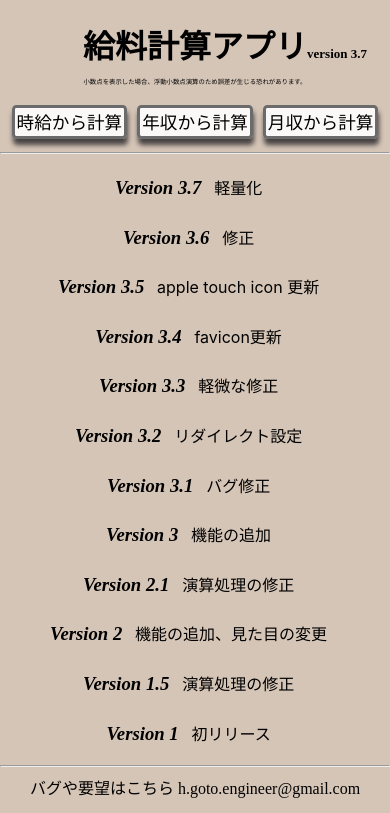
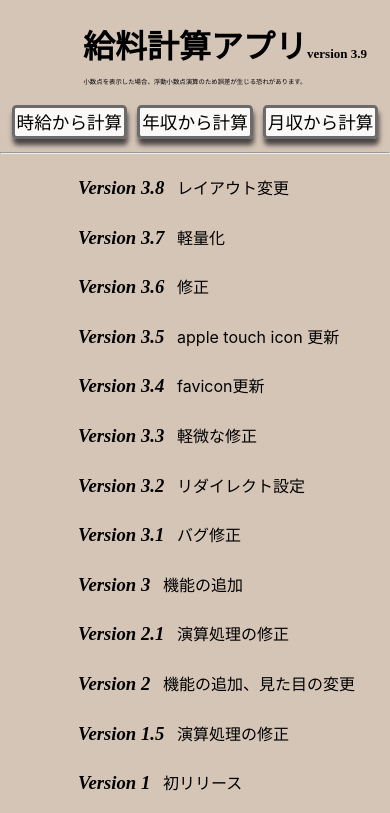
Before and after one commit to H-goto16/CalculateSalary, a React (Create React App) app: page /version in a window 390 px wide. Shown: the top 813 px of the page. Built offline with nearby package versions, Linux system fonts and the light colour scheme.

Commit message:
fix: responsive

```diff
--- a/src/pages/App.tsx
+++ b/src/pages/App.tsx
@@ -10,7 +10,7 @@ function App() {
     <BrowserRouter>
       <div className='container'>
         <h1 className='title'>給料計算アプリ</h1>
-        <h3 className='version'>version 3.7</h3>
+        <h3 className='version'>version 3.9</h3>
         <h4 className='warn'>小数点を表示した場合、浮動小数点演算のため誤差が生じる恐れがあります。</h4>
         <Link className='link' to="/">時給から計算</Link>
         <Link className='link' to="/calcHourlyWage">年収から計算</Link>
--- a/src/pages/components/version.tsx
+++ b/src/pages/components/version.tsx
@@ -5,6 +5,10 @@ export const Version = () => {
     return (
         <>
                 <hr />
+            <div className="verContainer">
+                <h3 className="verTitle">Version 3.8</h3>
+                <p className="detailVer">レイアウト変更</p>
+                <br />
                 <h3 className="verTitle">Version 3.7</h3>
                 <p className="detailVer">軽量化</p>
                 <br />
@@ -41,6 +45,7 @@ export const Version = () => {
                 <h3 className="verTitle">Version 1</h3>
                 <p className="detailVer">初リリース</p>
                 <hr />
+            </div>
         <a href="mailto:h.goto.engineer@gmail.com?subject=問い合わせ" className='mail'>バグや要望はこちら h.goto.engineer@gmail.com</a>
         <div className="imageContainer">
             <p className="iconText">Powered by React / TypeScript</p>
--- a/src/pages/styles/App.css
+++ b/src/pages/styles/App.css
@@ -116,6 +116,30 @@ input:focus {
 }
 
 
+.verContainer {
+  text-align: start;
+  margin-left: 42vw;
+}
+@media (max-width:1020px)  {
+  .verContainer {
+    margin-left: 35vw;
+  }
+}
+@media (max-width:750px)  {
+  .verContainer {
+    margin-left: 30vw;
+  }
+}
+@media (max-width:600px)  {
+  .verContainer {
+    margin-left: 20vw;
+  }
+}
+@media (max-width:300px)  {
+  .verContainer {
+    margin-left: 10vw;
+  }
+}
 
 .verTitle {
   display: inline-flex;
```
Lines whose indentation alone changed are shown as unchanged.
